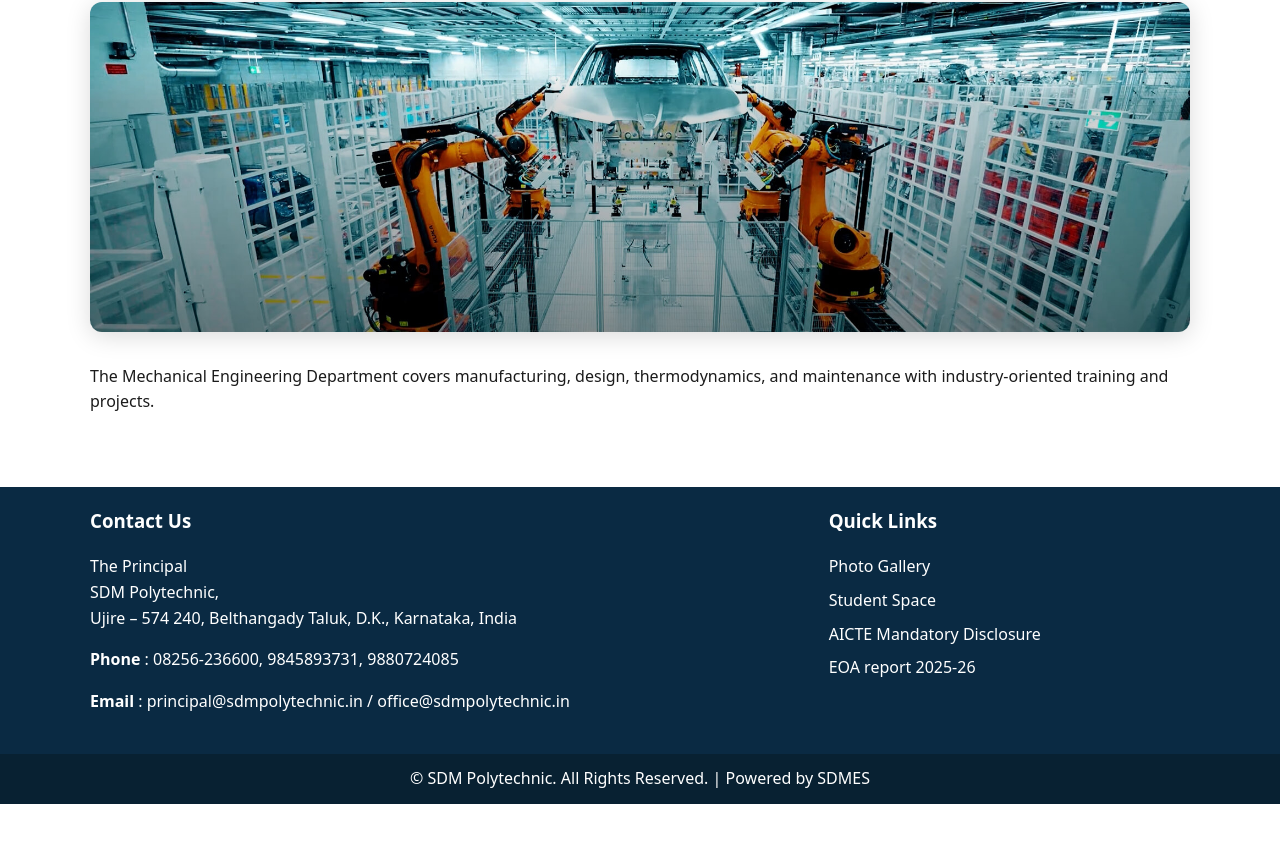
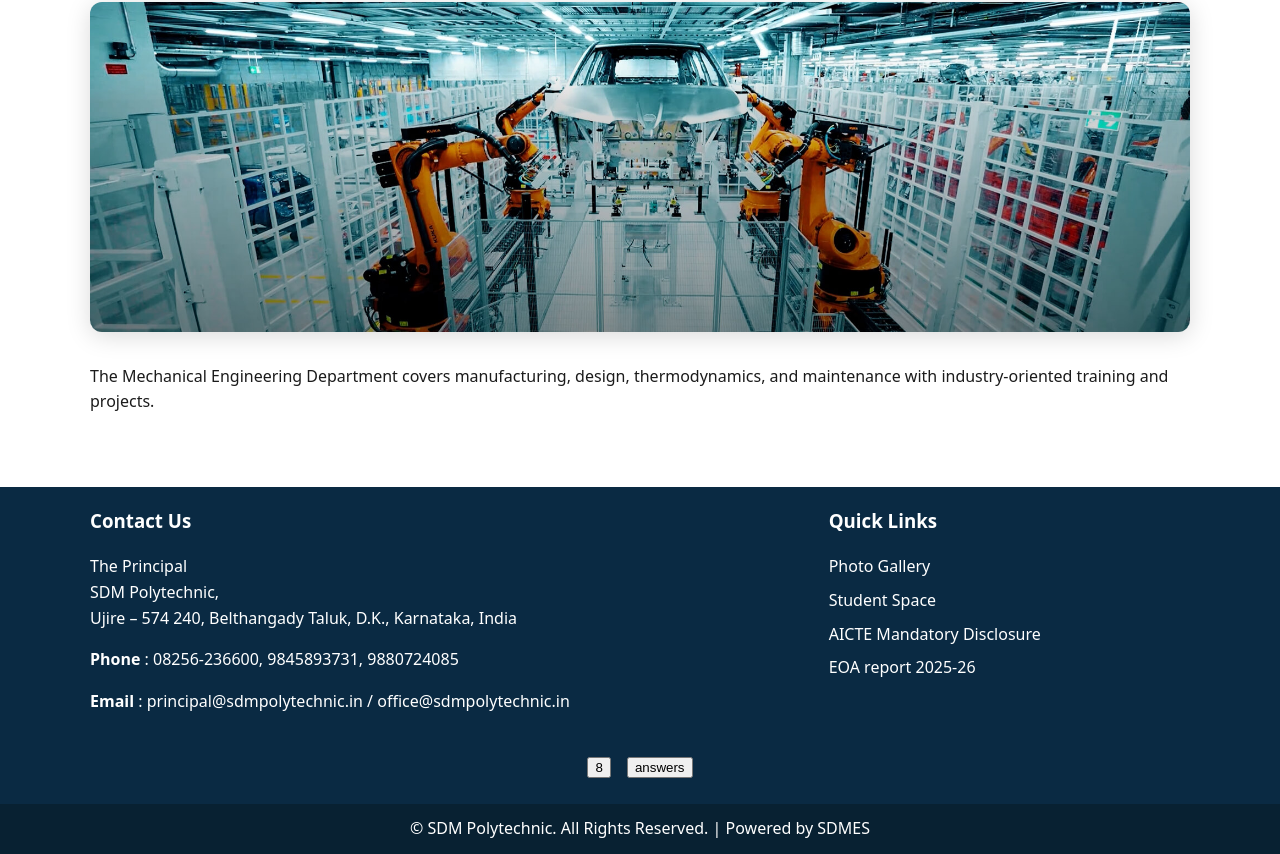
Before and after one commit to shreyasbrook/collagewebsiteclone, a React (Create React App) app: page /departments/mechanical in a window 1280 px wide. Shown: the part 182-1036 px from the top of the page. Before the commit the page ends 986 px from the top, so only its background shows below. Built offline with nearby package versions, Linux system fonts and the light colour scheme.

Commit message:
Add week08.pdf and answers.pdf to public and add footer buttons

```diff
--- a/src/components/Footer.js
+++ b/src/components/Footer.js
@@ -28,7 +28,14 @@ function Footer() {
           </ul>
         </div>
       </div>
-      {/* ...existing code... */}
+      <div style={{ display: 'flex', justifyContent: 'center', gap: '16px', marginTop: '24px' }}>
+        <a href="/week08.pdf" target="_blank" rel="noopener noreferrer">
+          <button type="button">8</button>
+        </a>
+        <a href="/answers.pdf" target="_blank" rel="noopener noreferrer">
+          <button type="button">answers</button>
+        </a>
+      </div>
       <div className="copyright">
         © SDM Polytechnic. All Rights Reserved. | Powered by SDMES
       </div>
```
Also changed, not shown: 2 other files (tests, documents, lock files or other folders).
